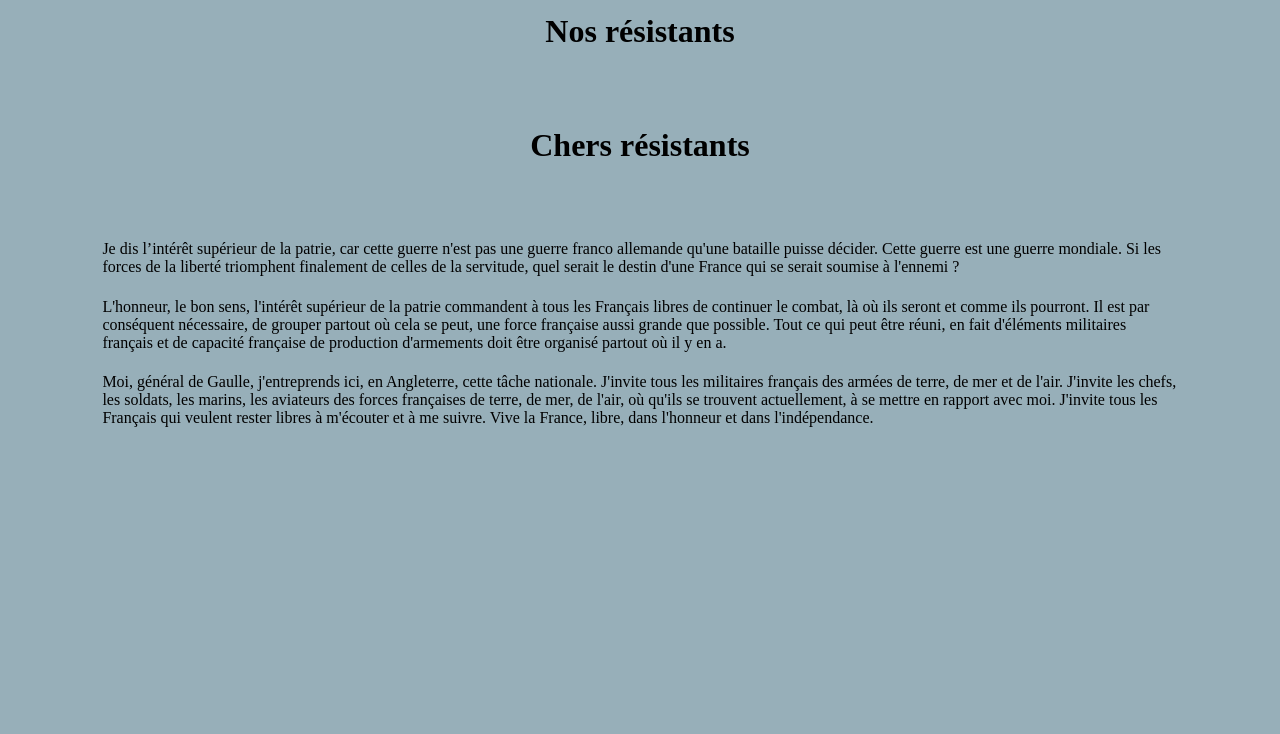
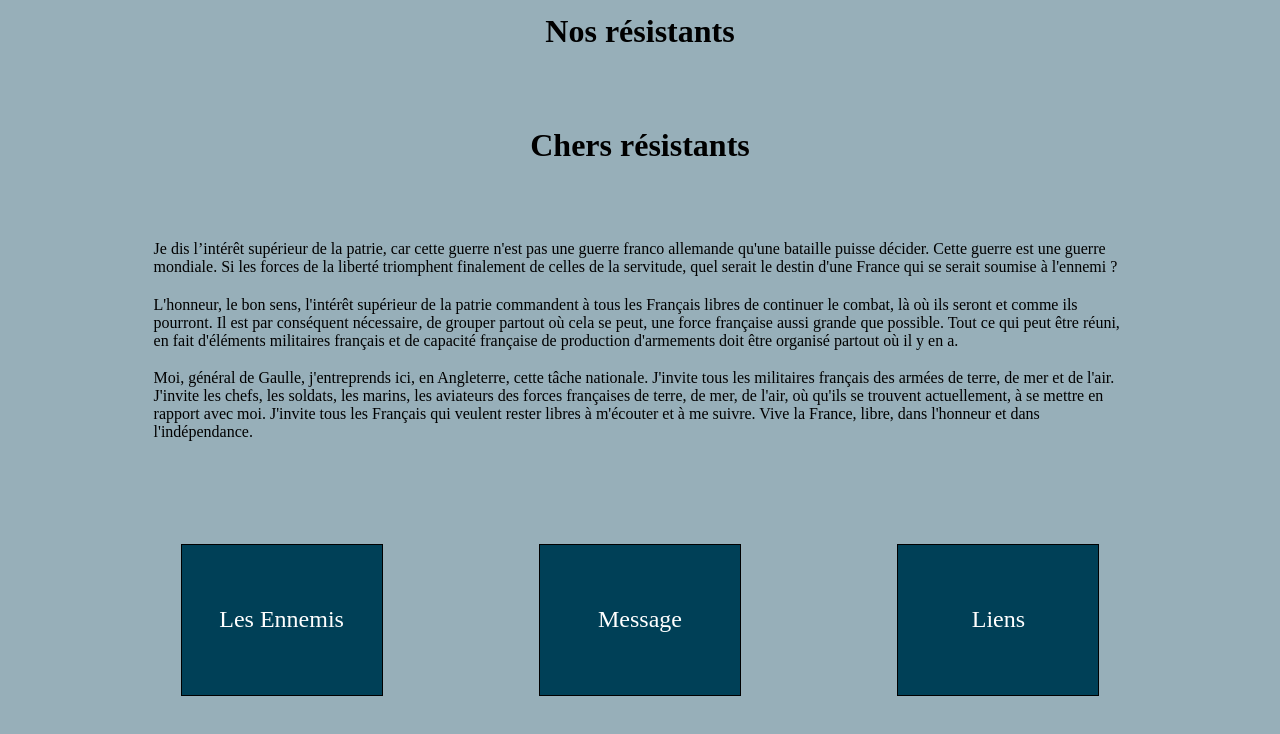
Before and after one commit to peter-centini/Les-Resistants-Francais, a React (Create React App) app: page /1 in a window 1280 px wide. Shown: the top 734 px of the page. Built offline with nearby package versions, Linux system fonts and the light colour scheme; no server answers; a web font is replaced by a local one.

Commit message:
homepage created

```diff
--- a/src/components/Home/Home.css
+++ b/src/components/Home/Home.css
@@ -16,8 +16,8 @@
 }
 
 .paragraphe {
-    margin-left: 8%;
-    margin-right: 8%;
+    margin-left: 12%;
+    margin-right: 12%;
     margin-bottom: 4%;
 }
 
@@ -32,3 +32,23 @@
 .par3 {
     margin-bottom: 2%;
 }
+
+.link-to {
+    display: flex;
+    justify-content: space-around;
+    margin: 8%;
+
+}
+
+.bloc1, .bloc2, .bloc3 {
+    border: 1px solid black;
+    background-color: var(--fourth-color);
+    color: white;
+    align-items: center;
+    display: flex;
+    justify-content: center;
+    font-size: 24px;
+    width: 200px;
+    height: 150px;
+    align-self: center;
+}
--- a/src/components/Home/Home.jsx
+++ b/src/components/Home/Home.jsx
@@ -17,6 +17,11 @@ function Home() {
                 <p className="par3">Moi, général de Gaulle, j'entreprends ici, en Angleterre, cette tâche nationale. J'invite tous les militaires français des armées de terre, de mer et de l'air. J'invite les chefs, les soldats, les marins, les aviateurs des forces françaises de terre, de mer, de l'air, où qu'ils se trouvent actuellement, à se mettre en rapport avec moi. J'invite tous les Français qui veulent rester libres à m'écouter et à me suivre. Vive la France, libre, dans l'honneur et dans l'indépendance.</p>
                 </div>
             </div>
+            <div className="link-to">
+               <div className="bloc1">Les Ennemis</div>
+               <div className="bloc2">Message</div>
+               <div className="bloc3">Liens</div>
+            </div>
         </div>
     )
 }
--- a/src/components/Home/HomeList.jsx
+++ b/src/components/Home/HomeList.jsx
@@ -2,11 +2,12 @@ import React from 'react'
 import './HomeList.css';
 
 function HomeList() {
+
     return (
-        <div>
+        <div className="HomeList">
 
         </div>
     )
 }
 
-export default HomeList
+export default HomeList;
--- a/src/components/Home/Slider.css
+++ b/src/components/Home/Slider.css
@@ -1,9 +1,9 @@
   .overlay_quote {
       display: flex;
       justify-content: center;
-    width: 343px;
+    width: 373px;
     position: absolute;
-    top:60%;
+    top:61%;
     transform: translateY(-50);
     padding: 1rem 3rem;
     text-align: left;
@@ -31,7 +31,7 @@
 }
 
 .photo {
-    width: 62vh;
+    width: 58vh;
     height: 70vh;
 }
 
```
